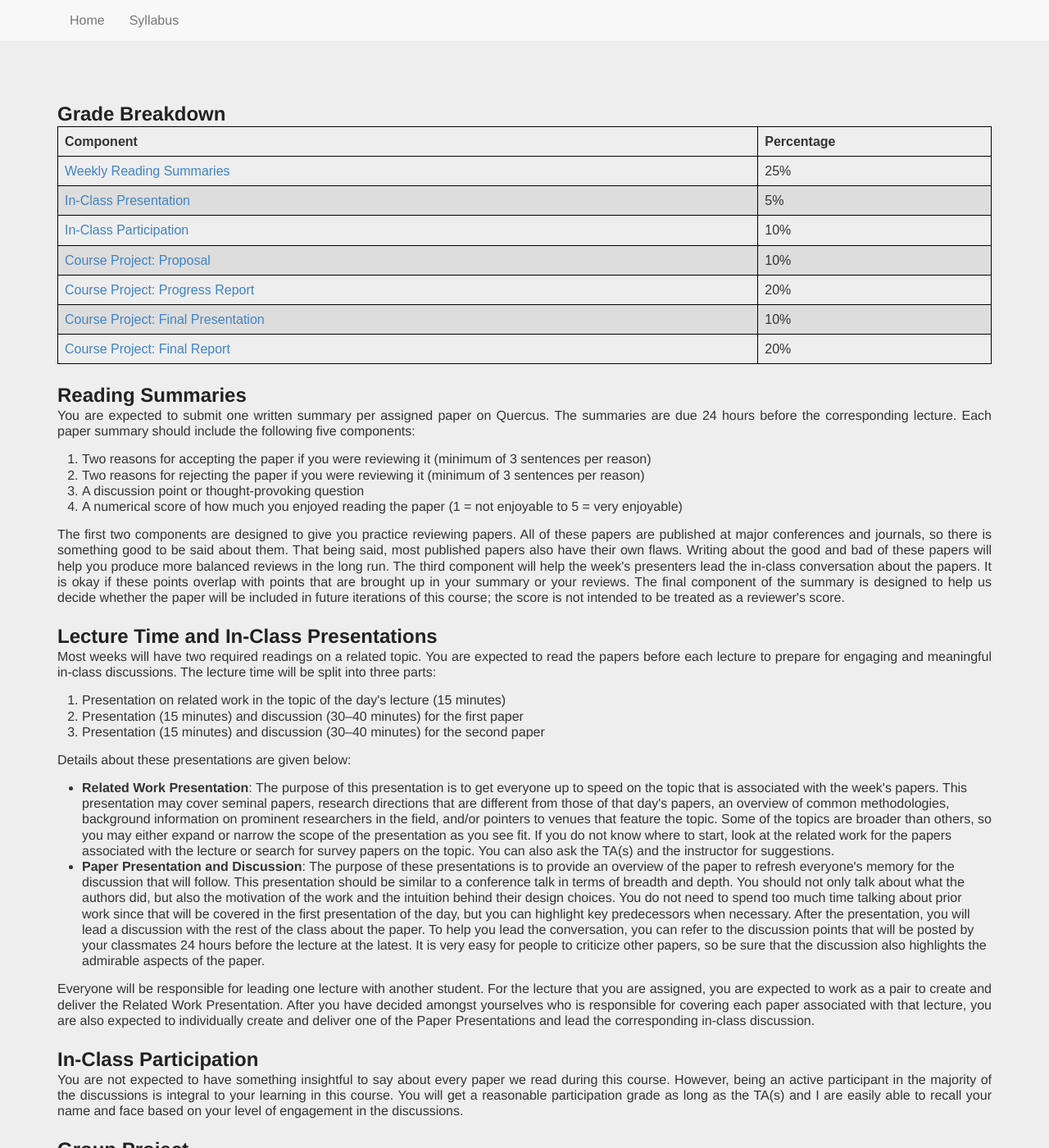
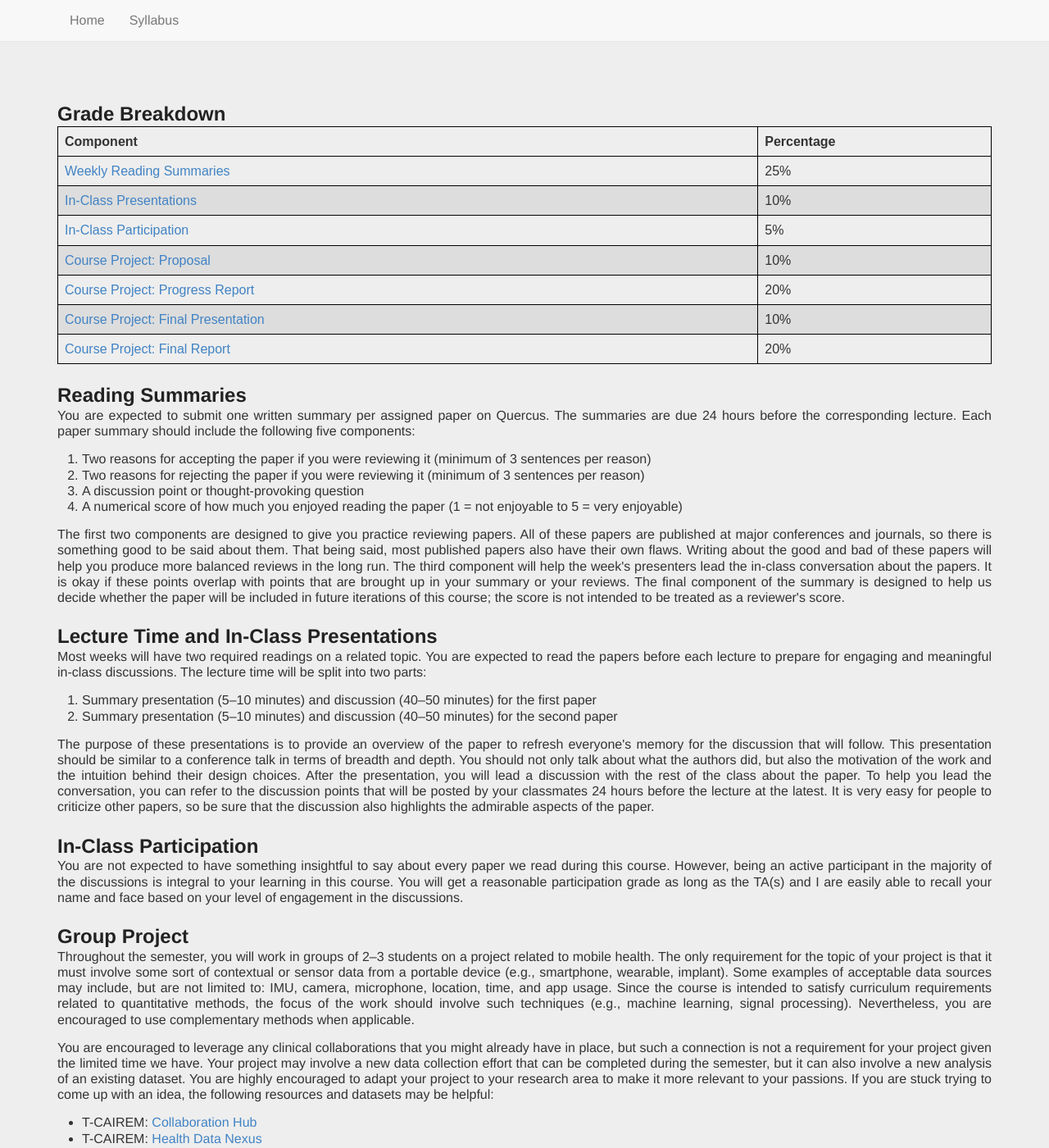
Before and after one commit to mariakakis/mhealth-course, a Jekyll site: the page built from syllabus/index.html, in a window 1280 px wide and 1400 px high. Shown: the whole window at 82% size. Built offline with Jekyll 4.4.1, drawn with Linux system fonts in a browser that asks for light colours; some web fonts are replaced.

Commit message:
committing changes so far

```diff
--- a/syllabus/index.html
+++ b/syllabus/index.html
@@ -24,12 +24,12 @@ title:
       <td>25%</td>
     </tr>
     <tr>
-      <td><a href="#present">In-Class Presentation</a></td>
-      <td>5%</td>
+      <td><a href="#present">In-Class Presentations</a></td>
+      <td>10%</td>
     </tr>
     <tr>
       <td><a href="#participate">In-Class Participation</a></td>
-      <td>10%</td>
+      <td>5%</td>
     </tr>
         <tr>
       <td><a href="#project">Course Project: Proposal</a></td>
@@ -73,24 +73,15 @@ The first two components are designed to give you practice reviewing papers. All
 <!-- Structure -->
 <h2 id="present">Lecture Time and In-Class Presentations</h2>
 <p>
-Most weeks will have two required readings on a related topic. You are expected to read the papers before each lecture to prepare for engaging and meaningful in-class discussions. The lecture time will be split into three parts:
+Most weeks will have two required readings on a related topic. You are expected to read the papers before each lecture to prepare for engaging and meaningful in-class discussions. The lecture time will be split into two parts:
 <ol>
-  <li>Presentation on related work in the topic of the day's lecture (15 minutes)</li>
-  <li>Presentation (15 minutes) and discussion (30–40 minutes) for the first paper</li>
-  <li>Presentation (15 minutes) and discussion (30–40 minutes) for the second paper</li>
+  <li>Summary presentation (5–10 minutes) and discussion (40–50 minutes) for the first paper</li>
+  <li>Summary presentation (5–10 minutes) and discussion (40–50 minutes) for the second paper</li>
 </ol>
 </p>
 
 <p>
-Details about these presentations are given below:
-<ul>
-  <li><b>Related Work Presentation</b>: The purpose of this presentation is to get everyone up to speed on the topic that is associated with the week's papers. This presentation may cover seminal papers, research directions that are different from those of that day's papers, an overview of common methodologies, background information on prominent researchers in the field, and/or pointers to venues that feature the topic. Some of the topics are broader than others, so you may either expand or narrow the scope of the presentation as you see fit. If you do not know where to start, look at the related work for the papers associated with the lecture or search for survey papers on the topic. You can also ask the TA(s) and the instructor for suggestions.</li>
-  <li><b>Paper Presentation and Discussion</b>: The purpose of these presentations is to provide an overview of the paper to refresh everyone's memory for the discussion that will follow. This presentation should be similar to a conference talk in terms of breadth and depth. You should not only talk about what the authors did, but also the motivation of the work and the intuition behind their design choices. You do not need to spend too much time talking about prior work since that will be covered in the first presentation of the day, but you can highlight key predecessors when necessary. After the presentation, you will lead a discussion with the rest of the class about the paper. To help you lead the conversation, you can refer to the discussion points that will be posted by your classmates 24 hours before the lecture at the latest. It is very easy for people to criticize other papers, so be sure that the discussion also highlights the admirable aspects of the paper.</li>
-</ul>
-</p>
-
-<p>
-Everyone will be responsible for leading one lecture with another student. For the lecture that you are assigned, you are expected to work as a pair to create and deliver the Related Work Presentation. After you have decided amongst yourselves who is responsible for covering each paper associated with that lecture, you are also expected to individually create and deliver one of the Paper Presentations and lead the corresponding in-class discussion.
+The purpose of these presentations is to provide an overview of the paper to refresh everyone's memory for the discussion that will follow. This presentation should be similar to a conference talk in terms of breadth and depth. You should not only talk about what the authors did, but also the motivation of the work and the intuition behind their design choices. After the presentation, you will lead a discussion with the rest of the class about the paper. To help you lead the conversation, you can refer to the discussion points that will be posted by your classmates 24 hours before the lecture at the latest. It is very easy for people to criticize other papers, so be sure that the discussion also highlights the admirable aspects of the paper.
 </p>
 
 <!-- In-Class Participation -->
```
